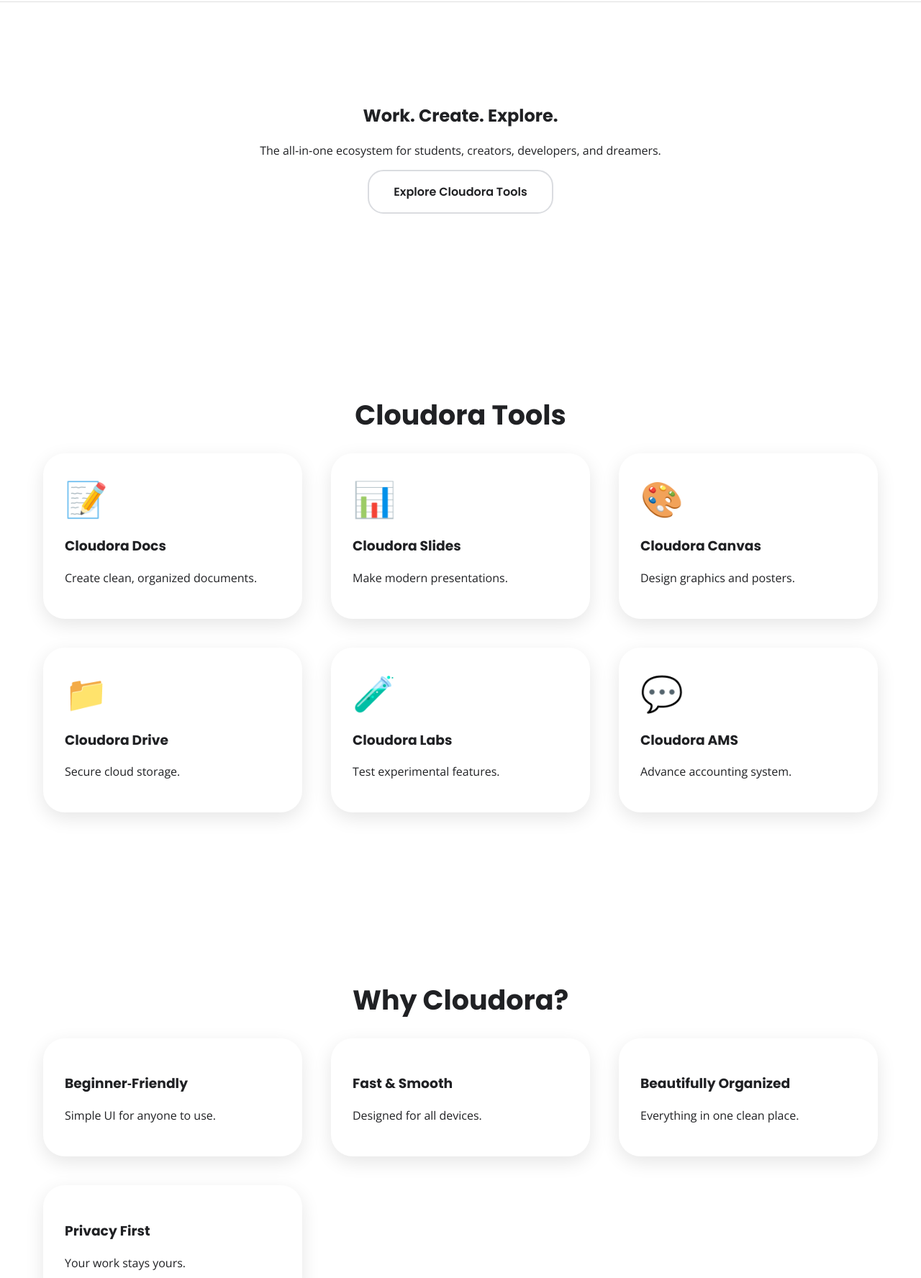
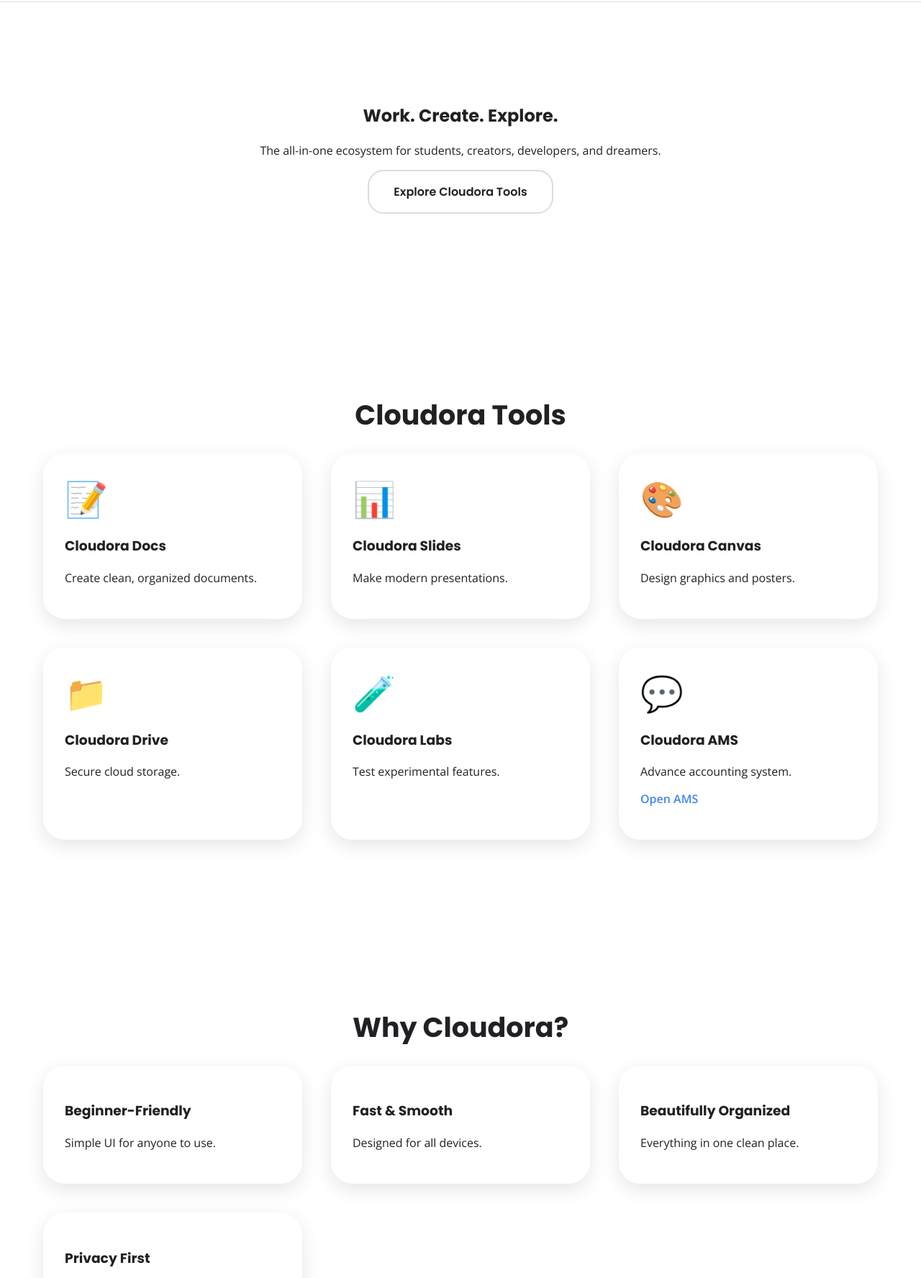
Before and after one commit to henzzz333/Cloudora, a plain HTML site: page home.html in a window 1280 px wide. Shown: the part 84-1860 px from the top of the page at 72% size. Drawn offline with nearby package versions, Linux system fonts and the light colour scheme.

Commit message:
Update home.html

```diff
--- a/home.html
+++ b/home.html
@@ -105,7 +105,7 @@
 
   <section class="hero" id="hero">
     <h1>Work. Create. Explore.</h1>
-    <p>The all‑in‑one ecosystem for students, creators, developers, and dreamers.</p>
+    <p>The all-in-one ecosystem for students, creators, developers, and dreamers.</p>
     <a class="btn-secondary" href="#tools">Explore Cloudora Tools</a>
   </section>
 
@@ -117,14 +117,23 @@
       <div class="tool-card"><div class="tool-icon">🎨</div><h3>Cloudora Canvas</h3><p>Design graphics and posters.</p></div>
       <div class="tool-card"><div class="tool-icon">📁</div><h3>Cloudora Drive</h3><p>Secure cloud storage.</p></div>
       <div class="tool-card"><div class="tool-icon">🧪</div><h3>Cloudora Labs</h3><p>Test experimental features.</p></div>
-      <div class="tool-card"><div class="tool-icon">💬</div><h3>Cloudora AMS</h3><p>Advance accounting system.</p></div>
+
+      <!-- CLOUDORA AMS — CLICKABLE TEXT ADDED BELOW -->
+      <div class="tool-card">
+        <div class="tool-icon">💬</div>
+        <h3>Cloudora AMS</h3>
+        <p>Advance accounting system.</p>
+        <p><a href="https://your-link-here.com" style="color:#4285F4; font-weight:600;">Open AMS</a></p>
+      </div>
+      <!-- END OF AMS CARD -->
+
     </div>
   </section>
 
   <section class="features-section">
     <h2 class="section-title">Why Cloudora?</h2>
     <div class="features-grid">
-      <div class="feature"><h3>Beginner‑Friendly</h3><p>Simple UI for anyone to use.</p></div>
+      <div class="feature"><h3>Beginner-Friendly</h3><p>Simple UI for anyone to use.</p></div>
       <div class="feature"><h3>Fast & Smooth</h3><p>Designed for all devices.</p></div>
       <div class="feature"><h3>Beautifully Organized</h3><p>Everything in one clean place.</p></div>
       <div class="feature"><h3>Privacy First</h3><p>Your work stays yours.</p></div>
```
